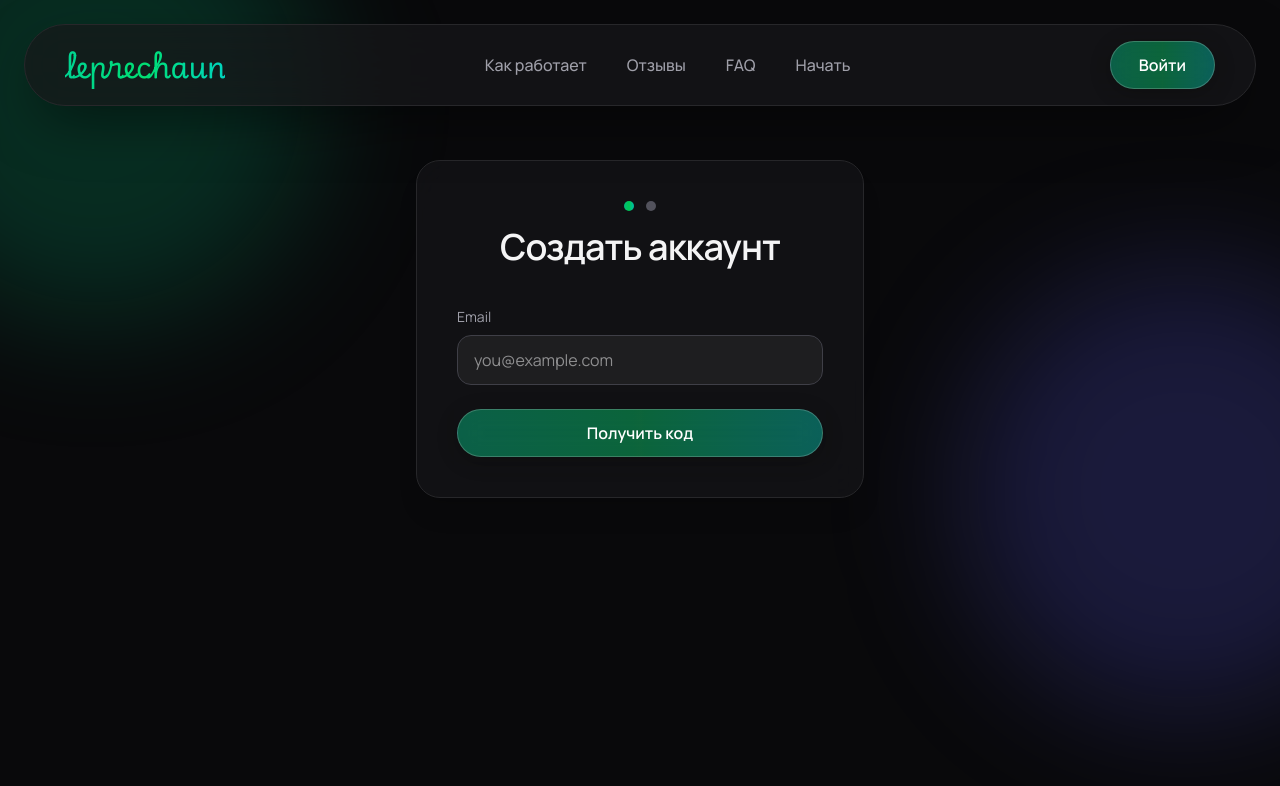
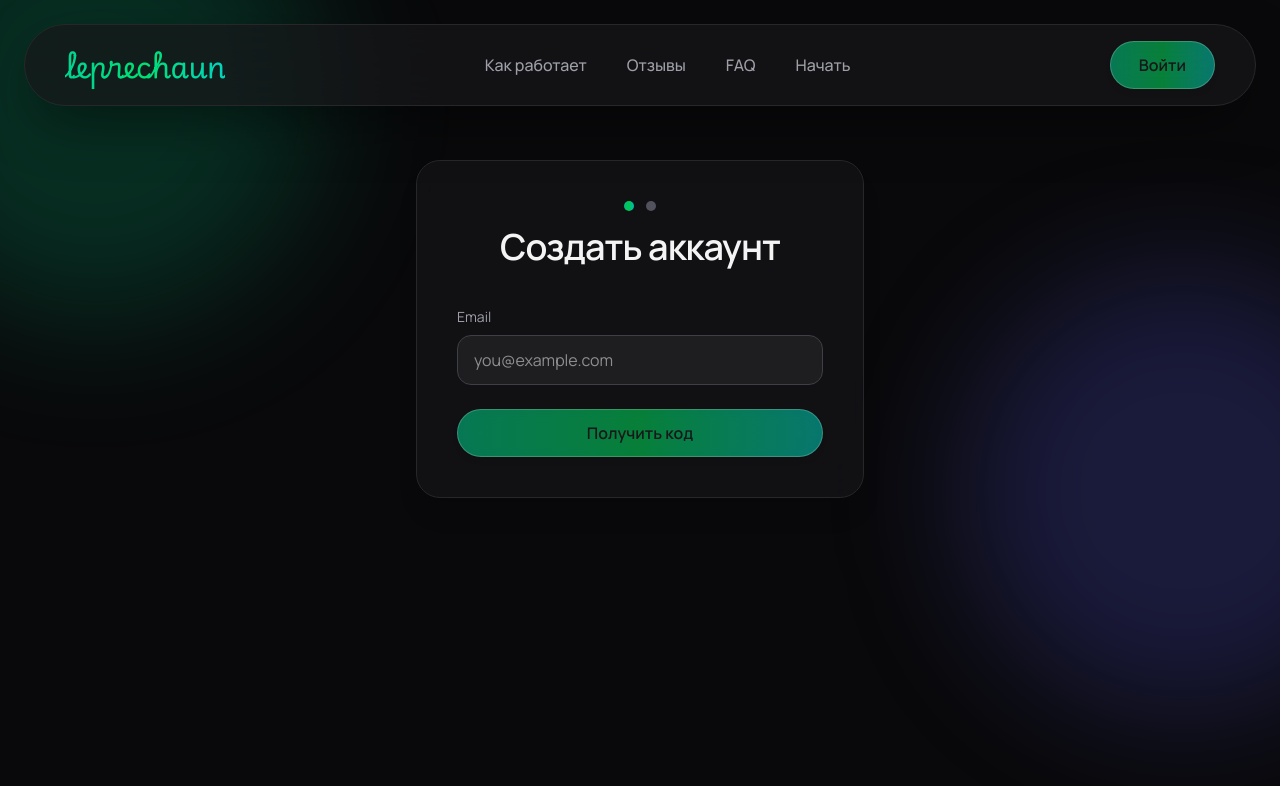
Before and after one commit to ecoobe/leprechaun, a Next.js app in the folder frontend/: page /register in a window 1280 px wide. Shown: the top 786 px of the page. Built offline with nearby package versions, Linux system fonts and the light colour scheme.

Commit message:
f.6.4.12

```diff
--- a/frontend/components/ui/button.tsx
+++ b/frontend/components/ui/button.tsx
@@ -6,33 +6,33 @@ import { cva, VariantProps } from "class-variance-authority";
 import { cn } from "@/lib/utils";
 
 const buttonVariants = cva(
-  "inline-flex items-center justify-center gap-2 whitespace-nowrap rounded-full font-semibold outline-none transition-[transform,box-shadow,background] duration-200 ease-[cubic-bezier(0.4,0,0.2,1)] disabled:pointer-events-none disabled:opacity-50 focus-visible:ring-2 focus-visible:ring-white/40",
+  "inline-flex items-center justify-center gap-2 whitespace-nowrap rounded-full font-semibold outline-none disabled:pointer-events-none disabled:opacity-50 focus-visible:ring-2 focus-visible:ring-white/40 transition-transform transition-shadow transition-background duration-300 ease-out",
   {
     variants: {
       variant: {
-        /* LIQUID GLASS PRIMARY WITH GREEN GRADIENT */
+        /* LIQUID GLASS PRIMARY WITH LIGHTER GREEN GRADIENT AND SMOOTH ANIMATION */
         primary: `
-          bg-gradient-to-r from-emerald-400/40 via-green-400/40 to-teal-400/40
-          text-white
+          bg-gradient-to-r from-emerald-500/60 via-green-500/60 to-teal-500/60
+          text-zinc-900
           backdrop-blur-md
           border border-white/20
-          shadow-[0_4px_20px_rgba(0,0,0,0.25)]
-          hover:shadow-[0_6px_30px_rgba(0,0,0,0.35)]
-          hover:scale-[1.03]
-          active:scale-[0.98]
+          shadow-md
+          hover:scale-105
+          hover:shadow-lg
+          active:scale-100
         `,
 
         /* PERFECT LIQUID DARK */
         secondary: `
-          bg-white/5
-          text-zinc-100
+          bg-zinc-900/60
+          text-zinc-200
           backdrop-blur-md
           border border-white/10
-          shadow-[0_4px_16px_rgba(0,0,0,0.3)]
-          hover:bg-white/10
-          hover:shadow-[0_8px_28px_rgba(0,0,0,0.4)]
-          hover:scale-[1.03]
-          active:scale-[0.98]
+          shadow-md
+          hover:bg-zinc-800/60
+          hover:shadow-lg
+          hover:scale-105
+          active:scale-100
         `,
 
         outline:
```
